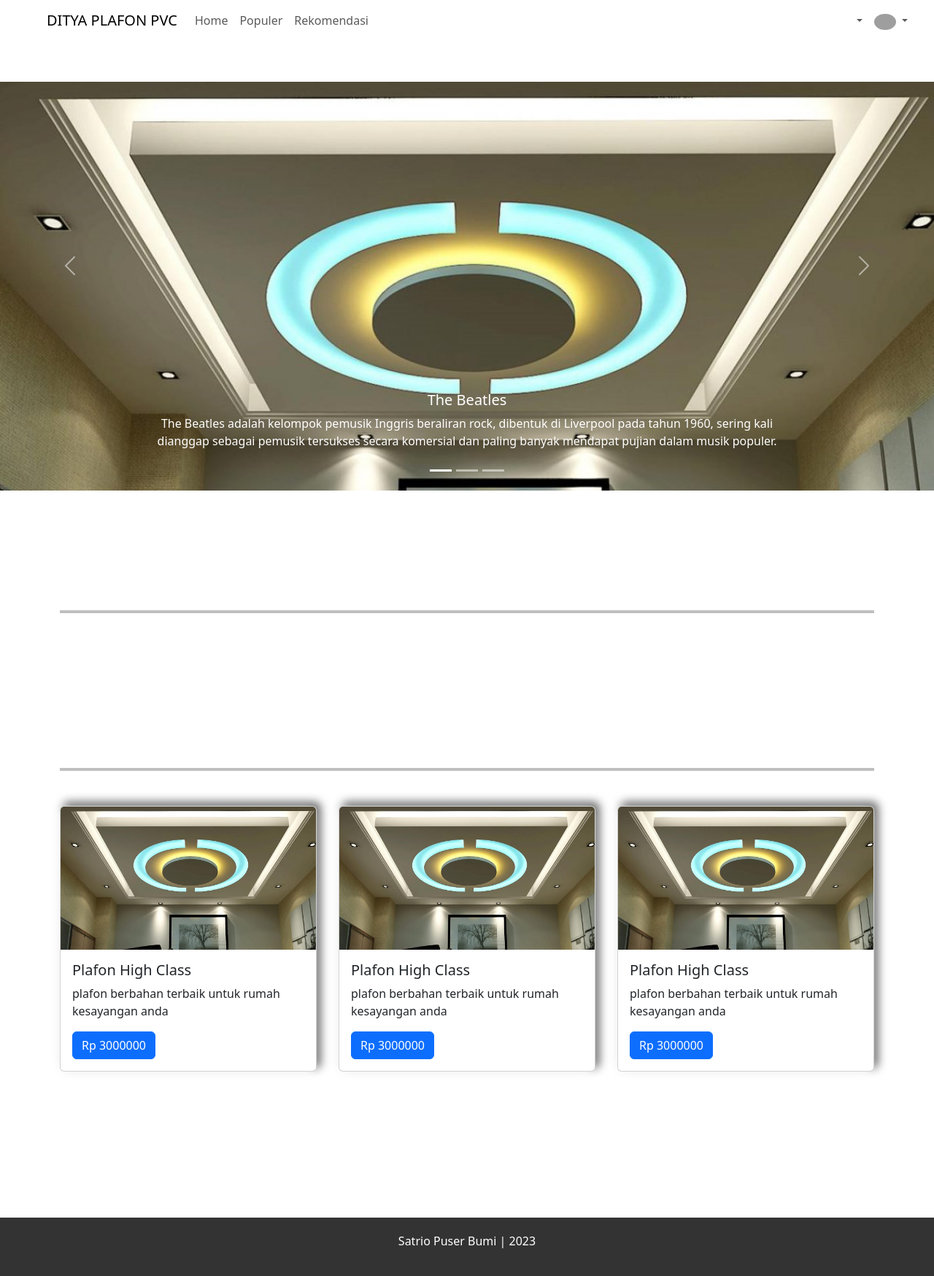
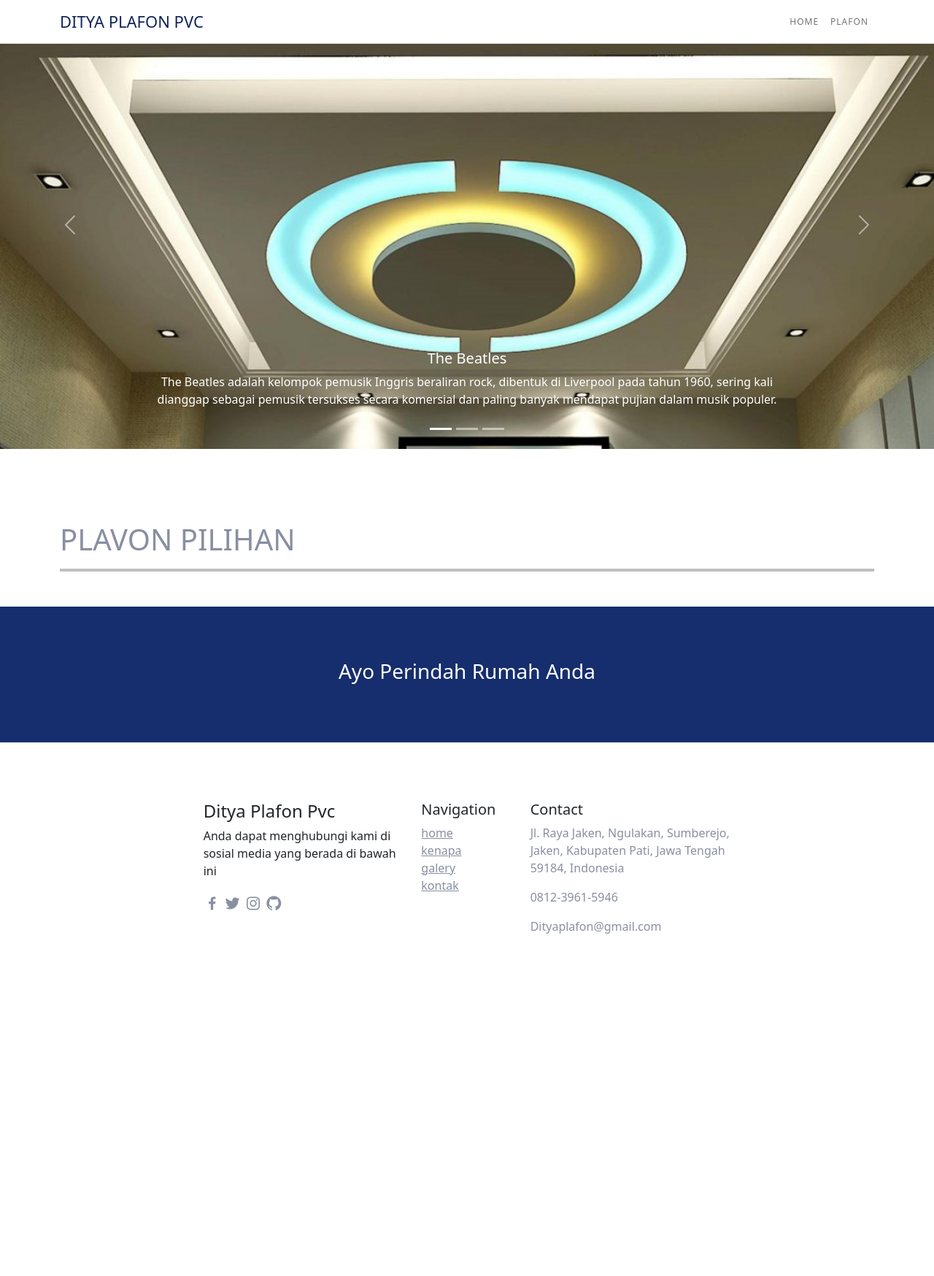
Before and after one commit to SatrioPb/company, a PHP site: page /barang.php in a window 1280 px wide. Shown: the whole page at 73% size. After the commit the page ends 1279 px from the top, so only its background shows below. Run offline with PHP 8.4, Linux system fonts and the light colour scheme; data that the repository does not hold is empty; grey boxes are pictures that could not be loaded.

Commit message:
update tampilan barang

```diff
--- a/barang.php
+++ b/barang.php
@@ -10,10 +10,9 @@ include "connect.php";
     <!-- Required meta tags -->
     <meta charset="utf-8" />
     <meta name="viewport" content="width=device-width, initial-scale=1" />
-
     <!-- Bootstrap CSS -->
     <link href="https://fonts.googleapis.com/css?family=Poppins" rel="stylesheet" />
-    <!-- <link rel="stylesheet" href="css/bootstrap.min.css" /> -->
+    <link rel="stylesheet" href="css/bootstrap.min.css" />
     <link rel="stylesheet" href="css/boxicons.min.css" />
     <link rel="stylesheet" href="css/barang.css" />
     <title>Company Profile</title>
@@ -22,59 +21,21 @@ include "connect.php";
 
 <body id="home">
     <!-- Nvbar -->
-    <nav class="navbar navbar-expand-lg ">
-        <div class="container-fluid">
-            <a class="navbar-brand" href="#">
-                <i class="fab fa-github fa-2x mx-3 ps-1"></i>
-            </a>
-            <button class="navbar-toggler" type="button" data-mdb-toggle="collapse" data-mdb-target="#navbarSupportedContent" aria-controls="navbarSupportedContent" aria-expanded="false" aria-label="Toggle navigation">
-                <i class="fas fa-bars"></i>
+    <nav class="navbar fixed-top navbar-expand-lg navbar-light bg-white">
+        <div class="container">
+            <a class="navbar-brand logo-text" id="logodit" href="index.php">DITYA PLAFON PVC</a>
+            <button class="navbar-toggler" type="button" data-bs-toggle="collapse" data-bs-target="#navbarNav" aria-controls="navbarNav" aria-expanded="false" aria-label="Toggle navigation">
+                <span class="navbar-toggler-icon"></span>
             </button>
-            <div class="collapse navbar-collapse" id="navbarSupportedContent">
-                <a class="navbar-brand logo-text" href="#">DITYA PLAFON PVC</a>
-                <ul class="navbar-nav me-auto mb-2 mb-lg-0">
+            <div class="collapse navbar-collapse" id="navbarNav">
+                <ul class="navbar-nav ms-auto">
                     <li class="nav-item">
                         <a class="nav-link" href="index.php">Home</a>
                     </li>
                     <li class="nav-item">
-                        <a class="nav-link" href="#">Populer</a>
-                    </li>
-                    <li class="nav-item">
-                        <a class="nav-link" href="#">Rekomendasi</a>
+                        <a class="nav-link" href="#rekom">Plafon</a>
                     </li>
 
-                </ul>
-                <ul class="navbar-nav d-flex flex-row ms-auto me-3">
-                    <li class="nav-item me-3 me-lg-0 dropdown">
-                        <a class="nav-link dropdown-toggle" href="#" id="navbarDropdown" role="button" data-mdb-toggle="dropdown" aria-expanded="false">
-                            <i class="fas fa-plus"></i>
-                        </a>
-                        <ul class="dropdown-menu dropdown-menu-end" aria-labelledby="navbarDropdown">
-                            <li><a class="dropdown-item" href="#">Action</a></li>
-                            <li><a class="dropdown-item" href="#">Another action</a></li>
-                            <li>
-                                <hr class="dropdown-divider" />
-                            </li>
-                            <li>
-                                <a class="dropdown-item" href="#">Something else here</a>
-                            </li>
-                        </ul>
-                    </li>
-                    <li class="nav-item me-3 me-lg-0 dropdown">
-                        <a class="nav-link dropdown-toggle" href="#" id="navbarDropdown1" role="button" data-mdb-toggle="dropdown" aria-expanded="false">
-                            <img src="https://mdbootstrap.com/img/Photos/Avatars/img (31).jpg" class="rounded-circle" height="22" alt="" loading="lazy" />
-                        </a>
-                        <ul class="dropdown-menu dropdown-menu-end" aria-labelledby="navbarDropdown1">
-                            <li><a class="dropdown-item" href="#">Action</a></li>
-                            <li><a class="dropdown-item" href="#">Another action</a></li>
-                            <li>
-                                <hr class="dropdown-divider" />
-                            </li>
-                            <li>
-                                <a class="dropdown-item" href="#">Something else here</a>
-                            </li>
-                        </ul>
-                    </li>
                 </ul>
             </div>
         </div>
@@ -123,7 +84,7 @@ include "connect.php";
     <!-- Player  -->
 
     <div class="container">
-        <h1 class="rekom" id="rekom">Plafon Populer</h1>
+        <h1 class="rekom" id="rekom" style="color: #898fa1;">PLAVON PILIHAN</h1>
         <hr style="height: 4px; border: none; background-color: black" />
         <tr>
 
@@ -144,58 +105,65 @@ include "connect.php";
                         <div class="card-body">
                             <h5 class="card-title"><?php echo $data['nm_barang']; ?></h5>
                             <p class="card-text"><?php echo $data['deskripsi']; ?></p>
-                            <p class="card-text"><?php echo $data['jumlah']; ?></p>
-                            <a href="beli.php?kd_barang='<?= $data['kd_barang']; ?>'" class="btn btn-primary"><?php echo $data['harga']; ?></a>
+                            <p class="card-text">Stock : <?php echo $data['jumlah']; ?></p>
+                            <a href="beli.php?kd_barang='<?= $data['kd_barang']; ?>'" class="btn btn-primary">Rp <?php echo $data['harga']; ?></a>
                         </div>
                     </div>
                 <?php } ?>
             </div>
 
         </tr>
-
-
-
-        <h1 class="rekom" id="pop">Plafon Rekomendasi</h1>
-        <hr style="height: 4px; border: none; background-color: black" />
-
-        <div class="old">
-            <div class="card" style="width: 22em;">
-                <img src="img/plaf.jpg" class="card-img-top" alt="...">
-                <div class="card-body">
-                    <h5 class="card-title">Plafon High Class</h5>
-                    <p class="card-text">plafon berbahan terbaik untuk rumah kesayangan anda</p>
-                    <a href="#" class="btn btn-primary">Rp 3000000</a>
+    </div>
+    <section id="cta" class="py-5" style="text-align: center;">
+        <div class="container py-4">
+            <div class="row justify-content-center">
+                <div class="center">
+                    <h3 class="text-white">Ayo Perindah Rumah Anda</h3>
                 </div>
             </div>
+    </section>
 
-            <div class="card" style="width: 22em;">
-                <img src="img/plaf.jpg" class="card-img-top" alt="...">
-                <div class="card-body">
-                    <h5 class="card-title">Plafon High Class</h5>
-                    <p class="card-text">plafon berbahan terbaik untuk rumah kesayangan anda</p>
-                    <a href="#" class="btn btn-primary">Rp 3000000</a>
-                </div>
-            </div>
+    <!-- footer -->
+    <footer style="width: 70%; margin: auto;">
+        <div class=" footer-top" style="padding-top: 80px;
+            padding-bottom: 30px;">
+            <div class="container">
+                <div class="row gy-5" style="display: flex; justify-content: center;">
+                    <div class="col-md-4">
+                        <h4 class="logo-text">Ditya Plafon Pvc</h4>
+                        <p>Anda dapat menghubungi kami di <br> sosial media yang berada di bawah ini</p>
+                        <div class="social-icons" style=" color: #898fa1;">
+                            <a href="https://www.facebook.com/geprek.blimbing"><i class="bx bxl-facebook"></i></a>
+                            <a href="#"><i class="bx bxl-twitter"></i></a>
+                            <a href="#"><i class="bx bxl-instagram"></i></a>
+                            <a href="#"><i class="bx bxl-github"></i></a>
+                        </div>
+                    </div>
+                    <div class="col-md-2">
+                        <h5 class="title-sm">Navigation</h5>
+                        <div class="footer-links" style=" color: #898fa1;">
+                            <a href="#home">home</a>
+                            <a href="#services">kenapa</a>
+                            <a href="#portofolio">galery</a>
+                            <a href="#contact">kontak</a>
+                        </div>
+                    </div>
 
-            <div class="card" style="width: 22em;">
-                <img src="img/plaf.jpg" class="card-img-top" alt="...">
-                <div class="card-body">
-                    <h5 class="card-title">Plafon High Class</h5>
-                    <p class="card-text">plafon berbahan terbaik untuk rumah kesayangan anda</p>
-                    <a href="#" class="btn btn-primary">Rp 3000000</a>
+                    <div class="col-md-4">
+                        <h5 class="title-sm">Contact</h5>
+                        <div class="footer-links" style=" color: #898fa1;">
+                            <p class="mb">Jl. Raya Jaken, Ngulakan, Sumberejo, Jaken, Kabupaten Pati, Jawa Tengah 59184, Indonesia</p>
+                            <p class="mb">0812-3961-5946</p>
+                            <p class="mb">Dityaplafon@gmail.com</p>
+                        </div>
+                    </div>
                 </div>
             </div>
         </div>
-    </div>
-
-    <!-- footer -->
-    <footer>
-        <div class="container">
-            <p>Satrio Puser Bumi | 2023</p>
-        </div>
     </footer>
-
-    <script src="https://cdn.jsdelivr.net/npm/bootstrap@5.3.0-alpha3/dist/js/bootstrap.bundle.min.js" integrity="sha384-ENjdO4Dr2bkBIFxQpeoTz1HIcje39Wm4jDKdf19U8gI4ddQ3GYNS7NTKfAdVQSZe" crossorigin="anonymous"></script>
+    <script src="js/bootstrap.bundle.min.js"></script>
+    <script src="script.js"></script>
+    <!-- <script src="https://cdn.jsdelivr.net/npm/bootstrap@5.3.0-alpha3/dist/js/bootstrap.bundle.min.js" integrity="sha384-ENjdO4Dr2bkBIFxQpeoTz1HIcje39Wm4jDKdf19U8gI4ddQ3GYNS7NTKfAdVQSZe" crossorigin="anonymous"></script> -->
 </body>
 
 </html>
--- a/css/barang.css
+++ b/css/barang.css
@@ -1,17 +1,29 @@
 @import url("https://fonts.googleapis.com/css2?family=Lato:ital,wght@0,400;0,700;1,400&display=swap");
 
-.form-white.input-group > .form-control:focus {
-  border-color: #fff;
-  box-shadow: inset 0 0 0 1px #fff;
+body {
+  line-height: 1.8;
+  color: #898fa1;
+  font-size: 15px;
+  font-family: "Poppins";
+}
+.navbar {
+  border-bottom: 1px solid rgba(0, 0, 0, 0.1);
 }
 
-.navbar-dark .navbar-nav .nav-link {
-  color: #fff;
+section {
+  padding-top: 100px;
+  padding-bottom: 100px;
 }
 
-.navbar-dark .navbar-nav .nav-link:hover,
-.navbar-dark .navbar-nav .nav-link:focus {
-  color: rgba(255, 255, 255, 0.75);
+#logodit {
+  font-size: 22px;
+  text-transform: uppercase;
+  color: #11245a !important;
+}
+.navbar .nav-link {
+  font-size: 12px;
+  text-transform: uppercase;
+  letter-spacing: 1px;
 }
 
 .rekom {
@@ -46,41 +58,44 @@
   color: white;
 }
 
-footer {
-  background-color: #333;
-  color: #fff;
-  padding: 20px;
-  text-align: center;
-  margin-top: 200px;
-}
-
 .container {
   max-width: 960px;
   margin: 0 auto;
 }
-.conc {
-  padding: 0em 3em;
-  font-size: 3px;
-  text-transform: uppercase;
-  letter-spacing: 2.5px;
-  font-weight: 300;
-  color: #000;
-  background-color: #fff;
-  border: none;
-  border-radius: 30px;
-  box-shadow: 0px 8px 15px rgba(0, 0, 0, 0.1);
-  transition: all 0.3s ease 0s;
-  cursor: pointer;
-  outline: none;
+
+.footer-top {
+  padding-top: 80px;
+  padding-bottom: 30px;
 }
 
-.conc:hover {
-  background-color: royalblue;
-  box-shadow: 0px 15px 20px #162e6e;
-  color: #fff;
-  transform: translateY(-7px);
+.footer-bottom {
+  padding-top: 30px;
+  padding-bottom: 30px;
+  border-top: 1px solid rgba(0, 0, 0, 0.1);
 }
 
-.conc:active {
-  transform: translateY(-1px);
+footer .footer-links a,
+footer .social-icons a {
+  color: #898fa1;
 }
+
+footer .social-icons a {
+  font-size: 24px;
+}
+
+footer .footer-links a {
+  display: block;
+  font-weight: 400;
+}
+
+footer .social-icons a:hover,
+footer .footer-links a:hover {
+  color: #162e6e;
+}
+section {
+  padding-top: 100px;
+  padding-bottom: 100px;
+}
+#cta {
+  background-color: #162e6e;
+}
--- a/index.php
+++ b/index.php
@@ -11,6 +11,7 @@ include "connect.php";
 
   <!-- Bootstrap CSS -->
   <link href="https://fonts.googleapis.com/css?family=Poppins" rel="stylesheet" />
+  <link href="https://cdn.jsdelivr.net/npm/bootstrap@5.3.0-alpha3/dist/css/bootstrap.min.css" rel="stylesheet" integrity="sha384-KK94CHFLLe+nY2dmCWGMq91rCGa5gtU4mk92HdvYe+M/SXH301p5ILy+dN9+nJOZ" crossorigin="anonymous" />
   <link rel="stylesheet" href="css/bootstrap.min.css" />
   <link rel="stylesheet" href="css/boxicons.min.css" />
   <link rel="stylesheet" href="css/style.css" />
@@ -46,7 +47,8 @@ include "connect.php";
             <a class=" nav-link" href="#contact">Kontak</a>
 
           </li>
-        </ul>
+
+
       </div>
     </div>
   </nav>
```
Also changed, not shown: edit.php (+19 -2 lines), editbrg.php (+23 -18 lines), print.php (+6 -1 lines), foto/61t+SkvUg0L._AC_SL1200_.jpg (added), foto/R-425542-1258421603.jpg (added), foto/WhatsApp Image 2023-06-14 at 22.15.02.jpg (added).
